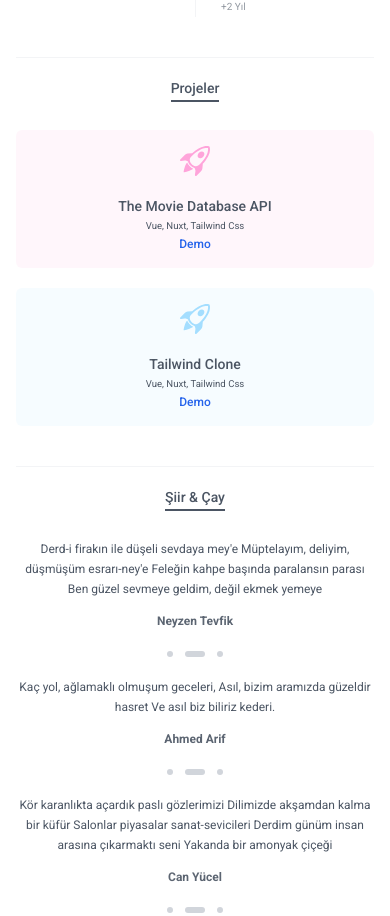
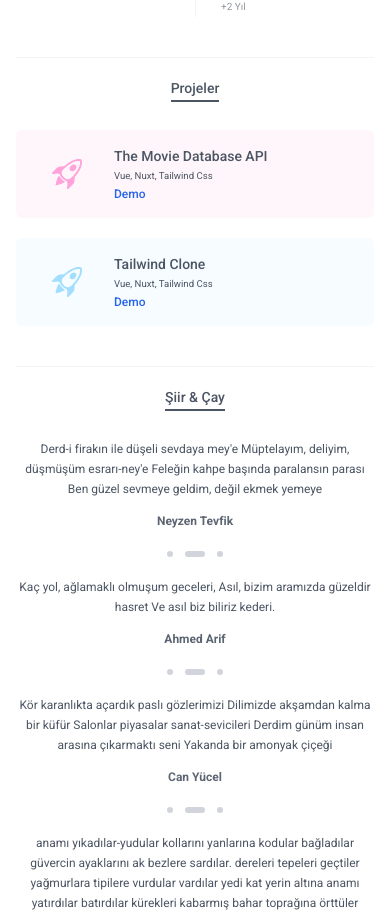
Before and after one commit to zavaremre/react-tailwind, a React (Create React App) app: page / in a window 390 px wide. Shown: the part 1035-1951 px from the top of the page. Built offline with nearby package versions, Linux system fonts and the light colour scheme.

Commit message:
responsive project section

```diff
--- a/src/App.js
+++ b/src/App.js
@@ -160,15 +160,15 @@
 
         <section>
           <div className='relative flex flex-col sm:flex-row justify-between w-full'>
-            <div className='project-1 flex flex-col justify-between items-center bg-rose bg-opacity-10 dark:bg-slate-800 rounded-md p-4 w-full h-full'>
-              <div className='shrink-0 px-5 mb-5 text-rose dark:text-inherit'>
+            <div className='project-1 flex flex-row sm:flex-col justify-between items-center bg-rose bg-opacity-10 dark:bg-slate-800 rounded-md p-4 w-full h-full'>
+              <div className='shrink-0 px-5 mr-3 sm:mr-0 sm:mb-5 text-rose dark:text-inherit'>
                 <svg xmlns='http://www.w3.org/2000/svg' width='30' height='30' fill='currentColor' class='bi bi-rocket-takeoff' viewBox='0 0 16 16'>
                   <path d='M9.752 6.193c.599.6 1.73.437 2.528-.362.798-.799.96-1.932.362-2.531-.599-.6-1.73-.438-2.528.361-.798.8-.96 1.933-.362 2.532Z' />
                   <path d='M15.811 3.312c-.363 1.534-1.334 3.626-3.64 6.218l-.24 2.408a2.56 2.56 0 0 1-.732 1.526L8.817 15.85a.51.51 0 0 1-.867-.434l.27-1.899c.04-.28-.013-.593-.131-.956a9.42 9.42 0 0 0-.249-.657l-.082-.202c-.815-.197-1.578-.662-2.191-1.277-.614-.615-1.079-1.379-1.275-2.195l-.203-.083a9.556 9.556 0 0 0-.655-.248c-.363-.119-.675-.172-.955-.132l-1.896.27A.51.51 0 0 1 .15 7.17l2.382-2.386c.41-.41.947-.67 1.524-.734h.006l2.4-.238C9.005 1.55 11.087.582 12.623.208c.89-.217 1.59-.232 2.08-.188.244.023.435.06.57.093.067.017.12.033.16.045.184.06.279.13.351.295l.029.073a3.475 3.475 0 0 1 .157.721c.055.485.051 1.178-.159 2.065Zm-4.828 7.475.04-.04-.107 1.081a1.536 1.536 0 0 1-.44.913l-1.298 1.3.054-.38c.072-.506-.034-.993-.172-1.418a8.548 8.548 0 0 0-.164-.45c.738-.065 1.462-.38 2.087-1.006ZM5.205 5c-.625.626-.94 1.351-1.004 2.09a8.497 8.497 0 0 0-.45-.164c-.424-.138-.91-.244-1.416-.172l-.38.054 1.3-1.3c.245-.246.566-.401.91-.44l1.08-.107-.04.039Zm9.406-3.961c-.38-.034-.967-.027-1.746.163-1.558.38-3.917 1.496-6.937 4.521-.62.62-.799 1.34-.687 2.051.107.676.483 1.362 1.048 1.928.564.565 1.25.941 1.924 1.049.71.112 1.429-.067 2.048-.688 3.079-3.083 4.192-5.444 4.556-6.987.183-.771.18-1.345.138-1.713a2.835 2.835 0 0 0-.045-.283 3.078 3.078 0 0 0-.3-.041Z' />
                   <path d='M7.009 12.139a7.632 7.632 0 0 1-1.804-1.352A7.568 7.568 0 0 1 3.794 8.86c-1.102.992-1.965 5.054-1.839 5.18.125.126 3.936-.896 5.054-1.902Z' />
                 </svg>
               </div>
-              <div className='flex flex-col justify-center items-center w-full'>
+              <div className='flex flex-col justify-center items-start sm:items-center w-full'>
                 <h3 className='font-medium text-sm'> The Movie Database API</h3>
                 <small>Vue, Nuxt, Tailwind Css</small>
                 <a href='https://movie-q2qq.onrender.com/' target='_blank' className='text-xs font-medium text-blue-600'>
@@ -179,15 +179,15 @@
             <div className='flex justify-center items-center mx-4'>
               <div className='w-14 h-5 shrink-0 rounded-full z-[2] bg-white dark:bg-gray-900 -mx-12'></div>
             </div>
-            <div className='project-2 flex flex-col justify-between items-center bg-anakiwa bg-opacity-10 dark:bg-slate-800 rounded-md p-4 w-full h-full'>
-              <div className='shrink-0 px-5 mb-5 text-anakiwa dark:text-inherit'>
+            <div className='project-2 flex flex-row sm:flex-col justify-between items-center bg-anakiwa bg-opacity-10 dark:bg-slate-800 rounded-md p-4 w-full h-full'>
+              <div className='shrink-0 px-5 mr-3 sm:mr-0 sm:mb-5 text-anakiwa dark:text-inherit'>
                 <svg xmlns='http://www.w3.org/2000/svg' width='30' height='30' fill='currentColor' class='bi bi-rocket-takeoff' viewBox='0 0 16 16'>
                   <path d='M9.752 6.193c.599.6 1.73.437 2.528-.362.798-.799.96-1.932.362-2.531-.599-.6-1.73-.438-2.528.361-.798.8-.96 1.933-.362 2.532Z' />
                   <path d='M15.811 3.312c-.363 1.534-1.334 3.626-3.64 6.218l-.24 2.408a2.56 2.56 0 0 1-.732 1.526L8.817 15.85a.51.51 0 0 1-.867-.434l.27-1.899c.04-.28-.013-.593-.131-.956a9.42 9.42 0 0 0-.249-.657l-.082-.202c-.815-.197-1.578-.662-2.191-1.277-.614-.615-1.079-1.379-1.275-2.195l-.203-.083a9.556 9.556 0 0 0-.655-.248c-.363-.119-.675-.172-.955-.132l-1.896.27A.51.51 0 0 1 .15 7.17l2.382-2.386c.41-.41.947-.67 1.524-.734h.006l2.4-.238C9.005 1.55 11.087.582 12.623.208c.89-.217 1.59-.232 2.08-.188.244.023.435.06.57.093.067.017.12.033.16.045.184.06.279.13.351.295l.029.073a3.475 3.475 0 0 1 .157.721c.055.485.051 1.178-.159 2.065Zm-4.828 7.475.04-.04-.107 1.081a1.536 1.536 0 0 1-.44.913l-1.298 1.3.054-.38c.072-.506-.034-.993-.172-1.418a8.548 8.548 0 0 0-.164-.45c.738-.065 1.462-.38 2.087-1.006ZM5.205 5c-.625.626-.94 1.351-1.004 2.09a8.497 8.497 0 0 0-.45-.164c-.424-.138-.91-.244-1.416-.172l-.38.054 1.3-1.3c.245-.246.566-.401.91-.44l1.08-.107-.04.039Zm9.406-3.961c-.38-.034-.967-.027-1.746.163-1.558.38-3.917 1.496-6.937 4.521-.62.62-.799 1.34-.687 2.051.107.676.483 1.362 1.048 1.928.564.565 1.25.941 1.924 1.049.71.112 1.429-.067 2.048-.688 3.079-3.083 4.192-5.444 4.556-6.987.183-.771.18-1.345.138-1.713a2.835 2.835 0 0 0-.045-.283 3.078 3.078 0 0 0-.3-.041Z' />
                   <path d='M7.009 12.139a7.632 7.632 0 0 1-1.804-1.352A7.568 7.568 0 0 1 3.794 8.86c-1.102.992-1.965 5.054-1.839 5.18.125.126 3.936-.896 5.054-1.902Z' />
                 </svg>
               </div>
-              <div className='flex flex-col justify-center items-center w-full'>
+              <div className='flex flex-col justify-center items-start sm:items-center w-full'>
                 <h3 className='font-medium text-sm'>Tailwind Clone</h3>
                 <small>Vue, Nuxt, Tailwind Css</small>
                 <a href='https://linkedin-w0do.onrender.com' target='_blank' className='text-xs font-medium text-blue-600'>
```
